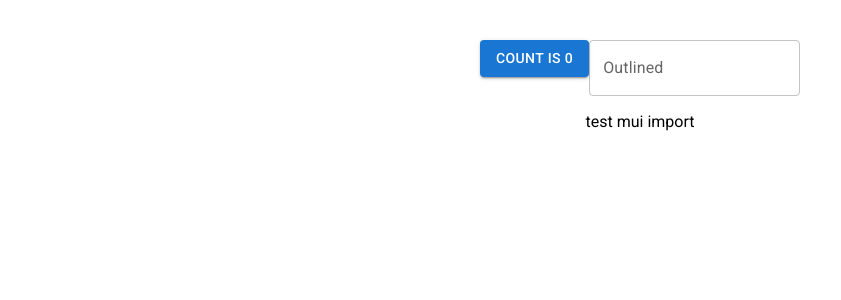
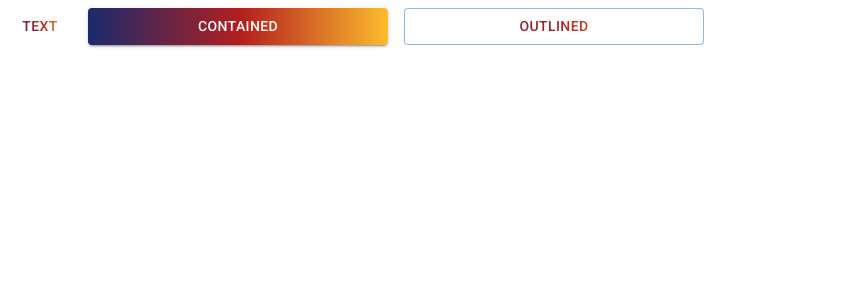
Before and after one commit to beruki/jsd-project-exercise-diary, a React (Vite) app: page / in a window 1280 px wide. Shown: the top 300 px of the page, without its empty margins (0-841 px from the left). Built offline with nearby package versions, Linux system fonts and the light colour scheme; a web font is replaced by a local one.

Commit message:
set button css

```diff
--- a/src/components/page/App/App.css
+++ b/src/components/page/App/App.css
@@ -1,41 +1,31 @@
-#root {
-  max-width: 1280px;
-  margin: 0 auto;
-  padding: 2rem;
-  text-align: center;
+
+/* Button State */
+.Primary-Button {
+  background: linear-gradient(90deg, #1A2A6C 0%, #B21F1F 51.04%, #FDBB2D 100%);
 }
 
-.logo {
-  height: 6em;
-  padding: 1.5em;
-  will-change: filter;
-}
-.logo:hover {
-  filter: drop-shadow(0 0 2em #646cffaa);
-}
-.logo.react:hover {
-  filter: drop-shadow(0 0 2em #61dafbaa);
+.Secondary-Button {
+  background: linear-gradient(90deg, #1A2A6C 0%, #B21F1F 51.04%, #FDBB2D 100%);
+  -webkit-background-clip: text;
+  -webkit-text-fill-color: transparent;
+  background-clip: text ;
+
+  border: 1px solid linear-gradient(90deg, #1A2A6C 0%, #B21F1F 51.04%, #FDBB2D 100%);
+  }
+
+.Secondary-Button:hover {
+  box-shadow: none;
+  color: linear-gradient(90deg, #1A2A6C 0%, #B21F1F 51.04%, #FDBB2D 100%);
 }
 
-@keyframes logo-spin {
-  from {
-    transform: rotate(0deg);
-  }
-  to {
-    transform: rotate(360deg);
-  }
+.Text-Button {
+  background: linear-gradient(90deg, #1A2A6C 0%, #B21F1F 51.04%, #FDBB2D 100%);
+  -webkit-background-clip: text;
+  -webkit-text-fill-color: transparent;
+  background-clip: text ;
 }
 
-@media (prefers-reduced-motion: no-preference) {
-  a:nth-of-type(2) .logo {
-    animation: logo-spin infinite 20s linear;
-  }
+.Text-Button:hover {
+  box-shadow: none;
+  color: rgba(178, 31, 31, 1);
 }
-
-.card {
-  padding: 2em;
-}
-
-.read-the-docs {
-  color: #888;
-}
--- a/src/components/page/App/App.jsx
+++ b/src/components/page/App/App.jsx
@@ -1,28 +1,25 @@
-import { useState } from 'react'
-import reactLogo from './assets/react.svg'
+import { Box, createTheme, ThemeProvider } from '@mui/material';
+import Button from '@mui/material/Button';
+import Stack from '@mui/material/Stack';
+import * as React from 'react';
 import './App.css'
-import Button from '@mui/material/Button';
-import TextField from '@mui/material/TextField';
 
 
-function App() {
-  const [count, setCount] = useState(0)
+export default function App() {
+  const theme = createTheme({
+
+  });
 
   return (
-    <div className="App">
-      <div className="button-test">
-        <Button variant="contained" onClick={() => setCount((count) => count + 1)}>
-          count is {count}
-        </Button>
-        <TextField id="outlined-basic" label="Outlined" variant="outlined" />
-
-        <p>
-          test mui import
-        </p>
-      </div>
-
-    </div>
-  )
+    <ThemeProvider theme={theme}>
+      <Box>
+        {/* SX */}
+      <Stack spacing={2} direction="row">
+        <Button className='Text-Button' variant="text">Text</Button>
+        <Button className='Primary-Button' sx={{width: 300}} variant="contained">Contained</Button>
+        <Button className='Secondary-Button' style={{width: 300}} variant="outlined">Outlined</Button>
+      </Stack>
+      </Box>
+    </ThemeProvider>
+  );
 }
-
-export default App
```
